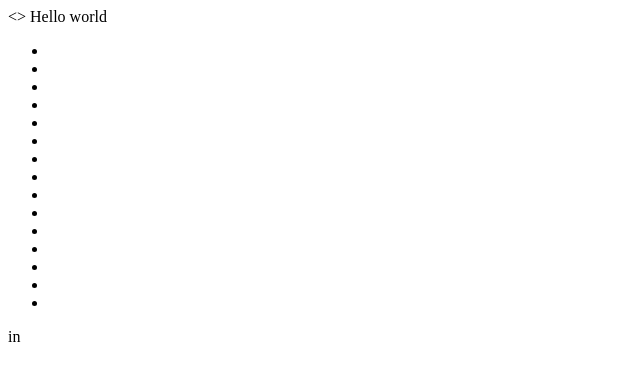
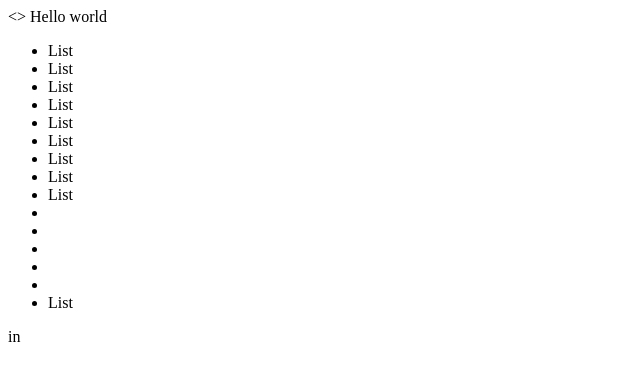
Before and after one commit to Jim-Juice/test_dem, a plain HTML site: page index.html in a window 1280 px wide. Shown: the whole page, without its empty margins (0-640 px from the left). Drawn offline with Linux system fonts and the light colour scheme.

Commit message:
Add index.html

```diff
--- a/index.html
+++ b/index.html
@@ -9,21 +9,21 @@
     <>
     <span>Hello world</span>
     <ul>
+        <li>List</li>
+        <li>List</li>
+        <li>List</li>
+        <li>List</li>
+        <li>List</li>
+        <li>List</li>
+        <li>List</li>
+        <li>List</li>
+        <li>List</li>
         <li></li>
         <li></li>
         <li></li>
         <li></li>
         <li></li>
-        <li></li>
-        <li></li>
-        <li></li>
-        <li></li>
-        <li></li>
-        <li></li>
-        <li></li>
-        <li></li>
-        <li></li>
-        <li></li>
+        <li>List</li>
     </ul>
     <span class="class"></span>
     <div class="input"></div>
```
Also changed, not shown: css/js/app.js (line endings or trailing spaces).
